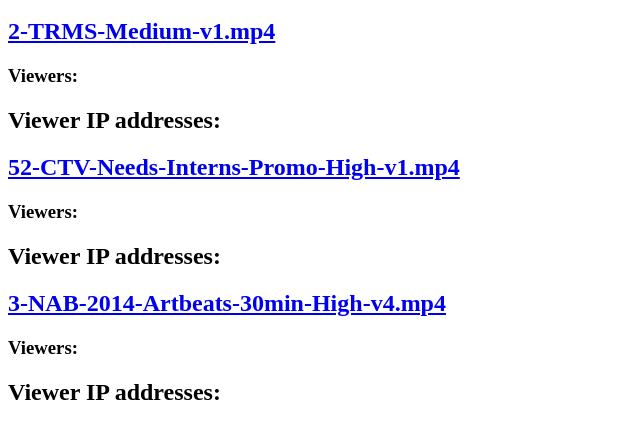
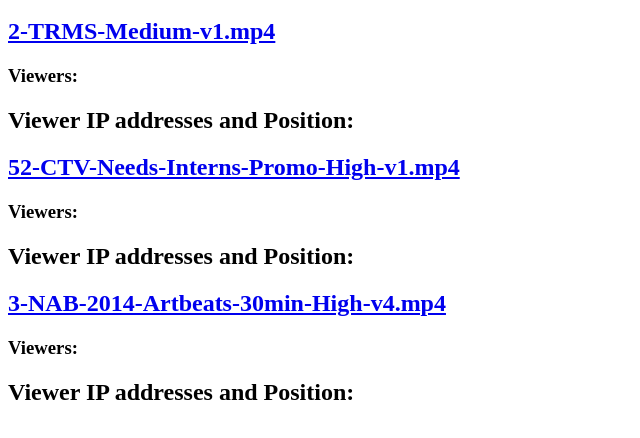
Before and after one commit to okeefm/TRMSExercise, a website: page static/dashboard.html in a window 1280 px wide. Shown: the part 48-486 px from the top of the page, without its empty margins (0-640 px from the left). Drawn offline with nearby package versions, Linux system fonts and the light colour scheme; no server answers.

Commit message:
Fixed typeo in Player3 stylesheet URL.  Added proxy setting to better handle IP address.

```diff
--- a/index.js
+++ b/index.js
@@ -40,6 +40,8 @@
     'http://reflect-tightytv-vod.cablecast.tv/vod/3-NAB-2014-Artbeats-30min-High-v4.mp4': {}
 };
 
+app.set('trust proxy', true)
+
 // endpoint for player to hit
 app.post('/api/player', (req, res) => {
     players[req.body.video][req.body.id] = {
--- a/static/dashboard.html
+++ b/static/dashboard.html
@@ -12,7 +12,7 @@
       <a href="player1.html" target="_blank"><h2>2-TRMS-Medium-v1.mp4</h2></a>
       <h3>Viewers: <span class="viewers"></span></h3>
 
-      <h2>Viewer IP addresses:</h2>
+      <h2>Viewer IP addresses and Position:</h2>
       <ul class="viewer_list"></ul>
     </div>
 
@@ -20,7 +20,7 @@
       <a href="player2.html" target="_blank"><h2>52-CTV-Needs-Interns-Promo-High-v1.mp4</h2></a>
       <h3>Viewers: <span class="viewers"></span></h3>
 
-      <h2>Viewer IP addresses:</h2>
+      <h2>Viewer IP addresses and Position:</h2>
       <ul class="viewer_list"></ul>
     </div>
 
@@ -28,7 +28,7 @@
       <a href="player3.html" target="_blank"><h2>3-NAB-2014-Artbeats-30min-High-v4.mp4</h2></a>
       <h3>Viewers: <span class="viewers"></span></h3>
 
-      <h2>Viewer IP addresses:</h2>
+      <h2>Viewer IP addresses and Position:</h2>
       <ul class="viewer_list"></ul>
     </div>
   </div>
@@ -61,7 +61,7 @@
             // check if the viewer was last seen less than activeThreshold seconds ago
             if (viewer.lastSeen >= (currentTime - activeThreshold)) {
               videoViewerCount += 1;
-              htmlString += "<li>" + viewer.ip + ", current time: " + secondsToTime(viewer.currentTime) + "</li>";
+              htmlString += "<li>" + viewer.ip + ", Current time: " + secondsToTime(viewer.currentTime) + "</li>";
             }
           }
           $("#" + videoTitle + " .viewers").text(videoViewerCount);
```
Also changed, not shown: static/player3.html (+1 -1 lines).
